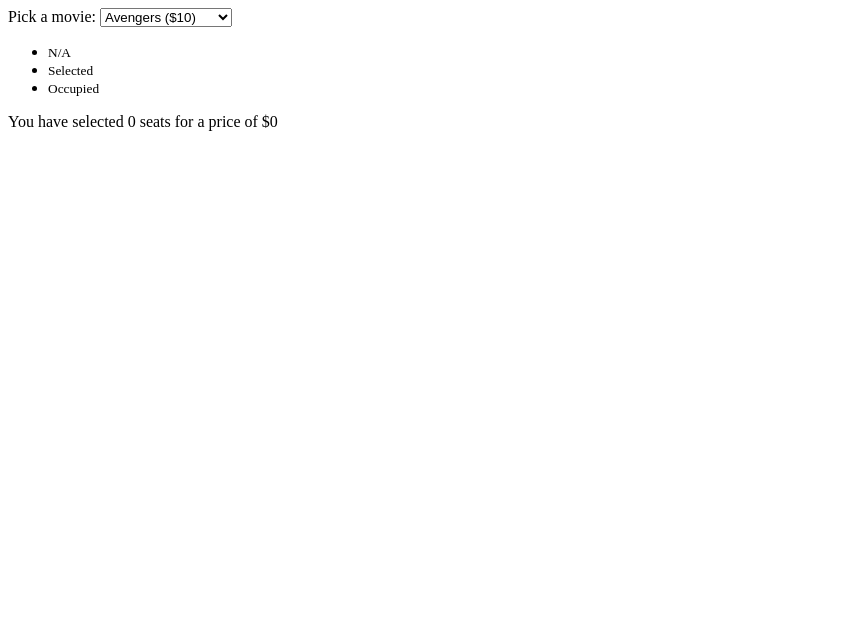
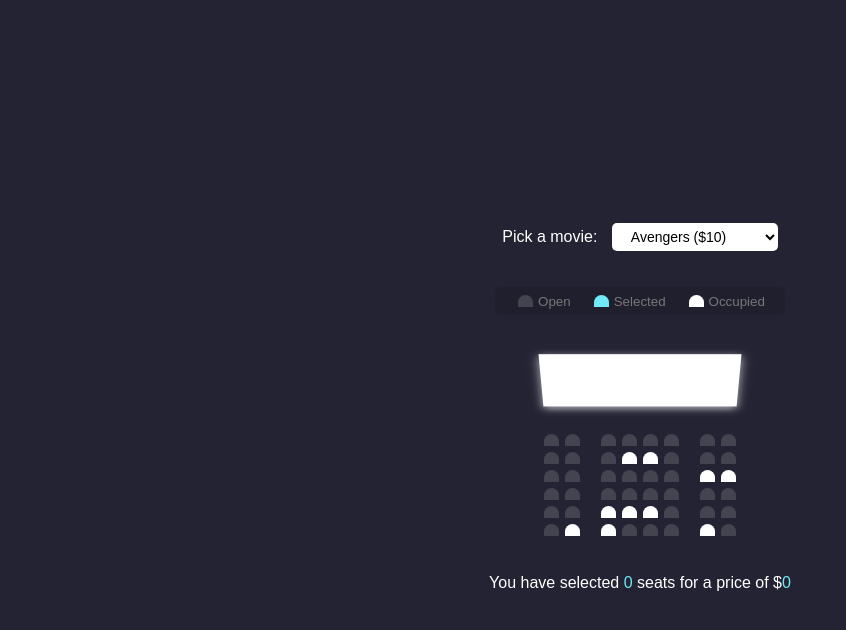
Before and after one commit to jjv3213/js-projects, a plain HTML site: page movie-seat-selector/index.html in a window 1280 px wide. Shown: the whole page, without its empty margins (0-846 px from the left). Drawn offline with Linux system fonts and the light colour scheme.

Commit message:
movie css and js

```diff
--- a/movie-seat-selector/index.html
+++ b/movie-seat-selector/index.html
@@ -19,7 +19,7 @@
     <ul class="showcase">
       <li>
         <div class="seat"></div>
-        <small>N/A</small>
+        <small>Open</small>
       </li>
       <li>
         <div class="seat selected"></div>
--- a/movie-seat-selector/script.js
+++ b/movie-seat-selector/script.js
@@ -0,0 +1,31 @@
+const container = document.querySelector(".container");
+const seats = document.querySelectorAll(".row.seat:not(.occupied)");
+const count = document.getElementById("count");
+const total = document.getElementById("total");
+const movieSelect = document.getElementById("movie");
+
+let ticketPrice = +movieSelect.value;
+
+function updateSelectedCount() {
+  const selectedSeats = document.querySelectorAll(".row .seat.selected");
+  const selectedSeatsCount = selectedSeats.length;
+  count.innerText = selectedSeatsCount;
+  total.innerText = selectedSeatsCount * ticketPrice;
+}
+
+// movie select event
+movieSelect.addEventListener("change", (e) => {
+  ticketPrice = +e.target.value;
+  updateSelectedCount();
+});
+
+// seat click event
+container.addEventListener("click", (e) => {
+  if (
+    e.target.classList.contains("seat") &&
+    !e.target.classList.contains("occupied")
+  ) {
+    e.target.classList.toggle("selected");
+    updateSelectedCount();
+  }
+});
--- a/movie-seat-selector/style.css
+++ b/movie-seat-selector/style.css
@@ -0,0 +1,111 @@
+* {
+  box-sizing: border-box;
+}
+
+body {
+  background-color: #242333;
+  color: white;
+  display: flex;
+  flex-direction: column;
+  justify-content: center;
+  min-height: 100vh;
+  align-items: center;
+  font-family: sans-serif;
+  margin: 0;
+}
+
+.movie-container {
+  margin: 20px 0;
+}
+
+.movie-container select {
+  background-color: white;
+  border: 0;
+  border-radius: 5px;
+  font-size: 14px;
+  margin-left: 10px;
+  padding: 5px 15px 5px 15px;
+}
+
+.seat {
+  background-color: #444451;
+  height: 12px;
+  width: 15px;
+  margin: 3px;
+  border-top-left-radius: 10px;
+  border-top-right-radius: 10px;
+}
+
+.seat.selected {
+  background-color: #6feaf6;
+}
+
+.seat.occupied {
+  background-color: white;
+}
+
+.seat:nth-of-type(2) {
+  margin-right: 18px;
+}
+
+.seat:nth-last-of-type(2) {
+  margin-left: 18px;
+}
+
+.seat:not(.occupied):hover {
+  cursor: pointer;
+  transform: scale(1.2);
+}
+
+/* to ensure hover effect doesn't apply to the showcase seat */
+.showcase .seat:not(.occupied):hover {
+  cursor: default;
+  transform: scale(1);
+}
+
+.showcase {
+  background-color: rgba(0, 0, 0, 0.1);
+  padding: 5px 10px;
+  border-radius: 5px;
+  color: #777;
+  list-style-type: none;
+  display: flex;
+  justify-content: space-between;
+}
+
+.showcase li {
+  display: flex;
+  align-items: center;
+  justify-content: center;
+  margin: 0 10px;
+}
+
+.showcase li small {
+  margin-left: 2px;
+}
+
+.container {
+  perspective: 1000px;
+  margin-bottom: 30px;
+}
+
+.row {
+  display: flex;
+}
+
+.screen {
+  background-color: white;
+  height: 70px;
+  width: 100%;
+  margin: 15px 0;
+  transform: rotateX(-45deg);
+  box-shadow: 0 3px 10px rgba(255, 255, 255, 0.7);
+}
+
+p.text {
+  margin: 5px 0;
+}
+
+p.text span {
+  color: #6feaf6;
+}
```
